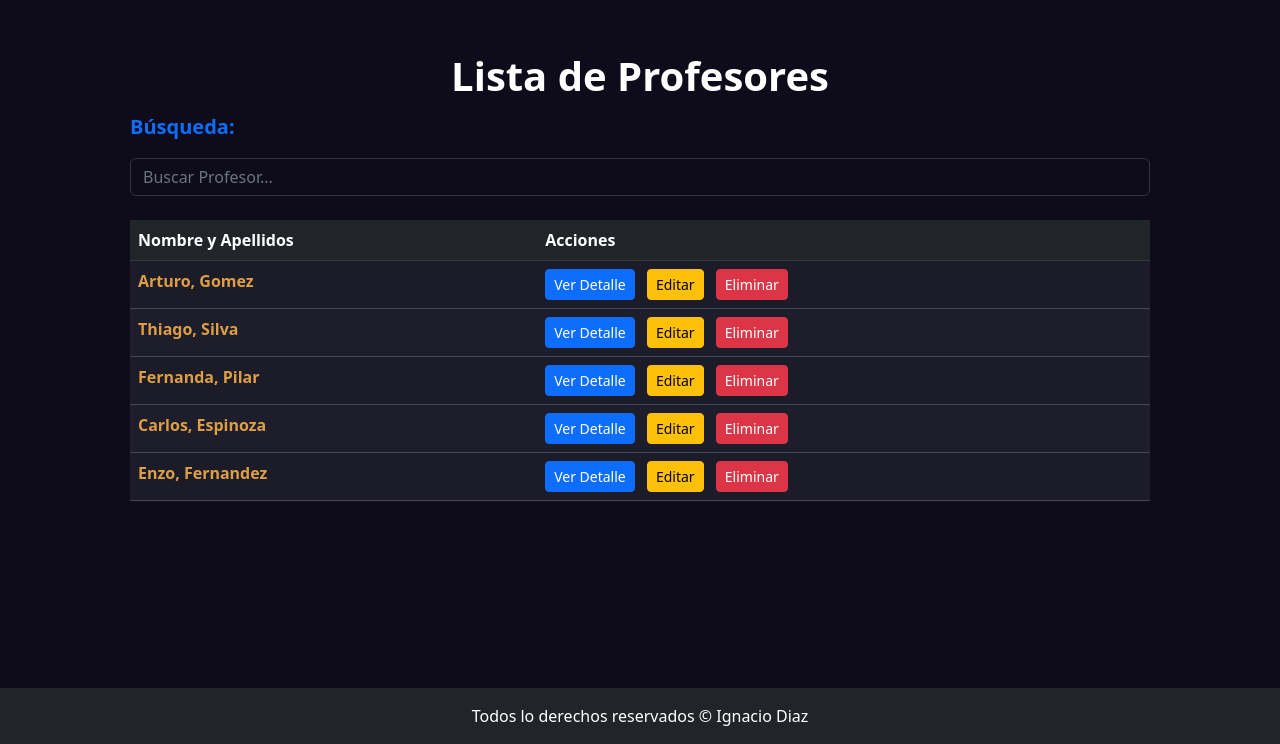
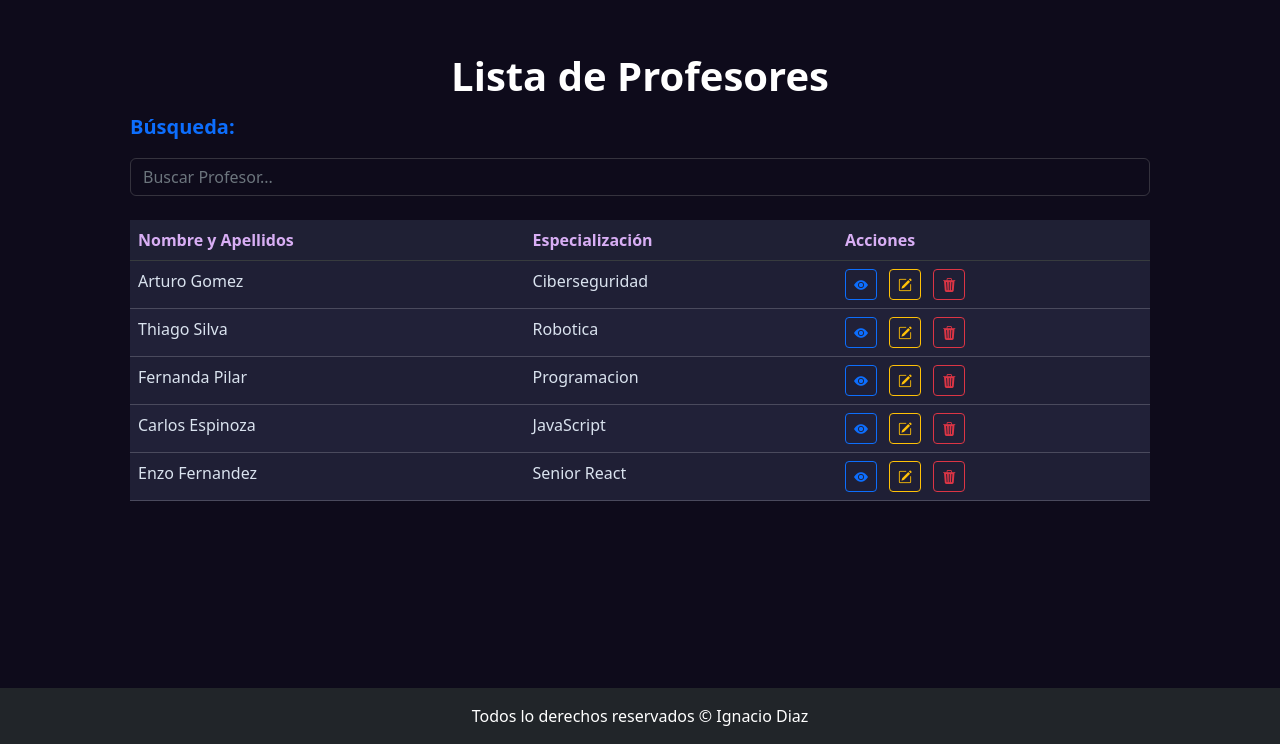
Before and after one commit to ignaciodiazdev/diaz-tercera-pre-entrega, a Django app: page /profesor/list/ in a window 1280 px wide. Shown: the part 56-800 px from the top of the page. Run offline with Django 5.2, Linux system fonts and the light colour scheme; data comes from the database, SQL or seed files in the repository; some libraries are stand-ins or nearby versions.

Commit message:
fix(profesor): se mejoro estilo y estructura

```diff
--- a/project/profesor/templates/profesor/profesor_list.html
+++ b/project/profesor/templates/profesor/profesor_list.html
@@ -18,21 +18,29 @@
         <div class="row my-4">
             <div class="col">
                 {% if object_list %}
-                    <table class="table table-striped table-hover"  style="background: #1d1d2b; border-color: #ffffff2f;">
+                    <table class="table table-striped table-hover"  style="background: #212138; border-color: #ffffff2f;">
                         <thead class="table-dark">
                             <tr>
-                                <th scope="col">Nombre y Apellidos</th>
-                                <th scope="col">Acciones</th>
+                                <th scope="col" style="background: #1F2034!important; color: #d8aef4;">Nombre y Apellidos</th>
+                                <th scope="col" style="background: #1F2034!important; color: #d8aef4;">Especialización</th>
+                                <th scope="col" style="background: #1F2034!important; color: #d8aef4;">Acciones</th>
                             </tr>
                         </thead>
                         <tbody>
                             {% for object in object_list %}
                                 <tr>
-                                    <td style="color: #de9e44" class="fw-bold">{{ object.nombre }}, {{object.apellido}}</td>
+                                    <td style="color: #dae3ef">{{ object.nombre }} {{object.apellido}}</td>
+                                    <td style="color: #dae3ef">{{ object.especializacion }}</td>
                                     <td>
-                                        <a href="{% url 'profesor:detail' object.id %}" class="btn btn-primary btn-sm me-2">Ver Detalle</a>
-                                        <a href="{% url 'profesor:update' object.id %}" class="btn btn-warning btn-sm me-2">Editar</a>
-                                        <a href="{% url 'profesor:delete' object.id %}" class="btn btn-danger btn-sm">Eliminar</a>
+                                        <a href="{% url 'profesor:detail' object.id %}" class="btn btn-outline-primary btn-sm me-2">
+                                            <i class="bi bi-eye-fill"></i>
+                                        </a>
+                                        <a href="{% url 'profesor:update' object.id %}" class="btn btn-outline-warning btn-sm me-2">
+                                            <i class="bi bi-pencil-square"></i>
+                                        </a>
+                                        <a href="{% url 'profesor:delete' object.id %}" class="btn btn-outline-danger btn-sm">
+                                            <i class="bi bi-trash3-fill"></i>
+                                        </a>
                                     </td>
                                 </tr>
                             {% endfor %}
```
Also changed, not shown: project/profesor/templates/profesor/index.html (+13 -10 lines), project/profesor/templates/profesor/profesor_form.html (+5 -2 lines).
